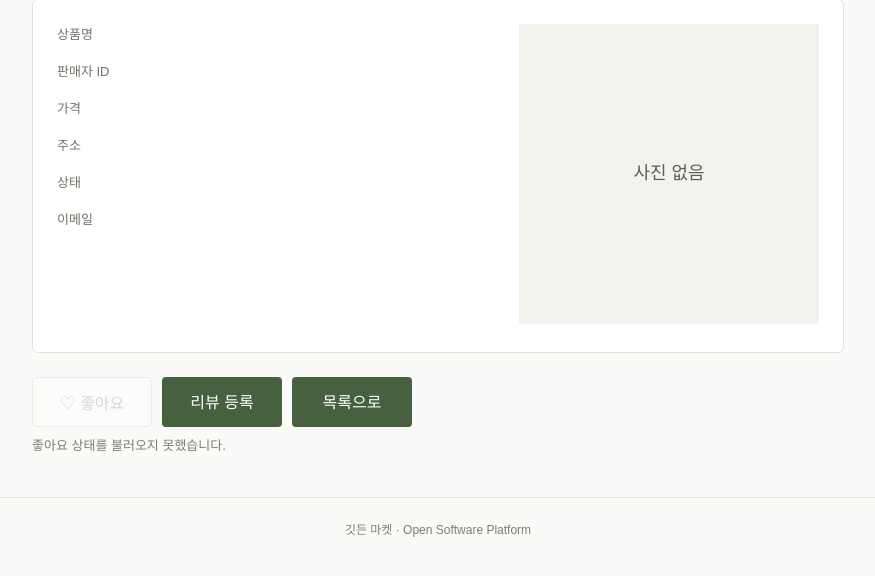
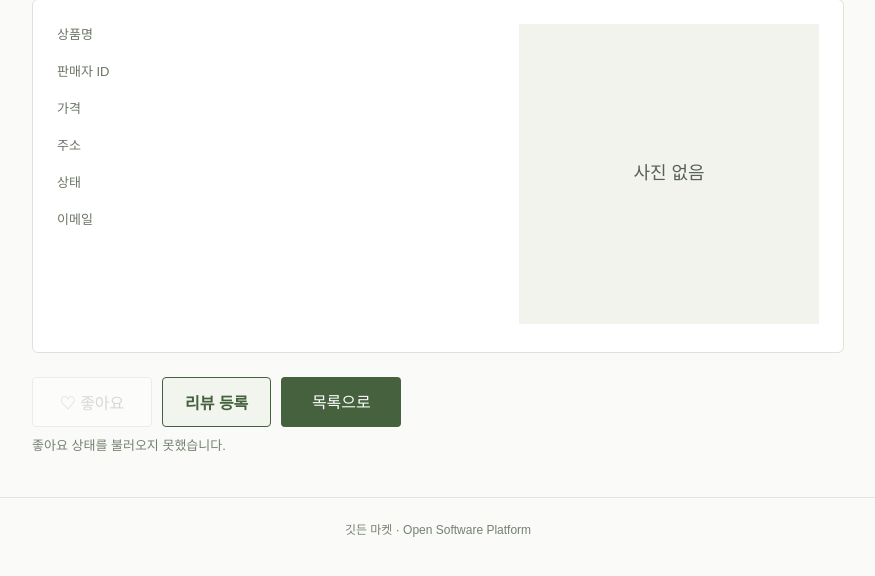
Before and after one commit to aarovo/2026_osp_project_gitden, a Flask app: template templates/product_detail.html in a window 1280 px wide. Shown: the part 190-766 px from the top of the page, without its empty margins (202-1077 px from the left). Run offline with Flask 3, Linux system fonts and the light colour scheme; the template is opened without the code that fills it, so the values that code supplies are empty.

Commit message:
style: Restyle the review button on the product detail page

```diff
--- a/static/register_review.css
+++ b/static/register_review.css
@@ -114,3 +114,33 @@
   padding: 12px 28px;
   font-size: 15px;
 }
+
+.review-write-btn {
+  display: inline-flex;
+  align-items: center;
+  gap: 6px;
+  margin: 0;
+  padding: 12px 22px;
+  border: 1.5px solid #45613d;
+  border-radius: 4px;
+  background: #f1f5ee;
+  color: #45613d;
+  font: inherit;
+  font-weight: 600;
+  cursor: pointer;
+  transition:
+    background 0.15s,
+    color 0.15s,
+    transform 0.1s;
+}
+.review-write-btn:hover {
+  background: #45613d;
+  color: #fff;
+}
+.review-write-btn:active {
+  transform: translateY(1px);
+}
+.review-write-btn:focus-visible {
+  outline: 3px solid rgba(69, 97, 61, 0.3);
+  outline-offset: 2px;
+}
--- a/templates/product_detail.html
+++ b/templates/product_detail.html
@@ -3,6 +3,10 @@
 <link
   rel="stylesheet"
   href="{{ url_for('static', filename='product_list.css') }}"
+/>
+<link
+  rel="stylesheet"
+  href="{{ url_for('static', filename='register_review.css') }}"
 />
 {% endblock %} {% block content %}
 
@@ -32,7 +36,9 @@
 </section>
 <div class="action-buttons">
   <button id="like-button" class="like-button" type="button" disabled></button>
-  <a class="button" href="{{ url_for('reviews.reg_reviews', name=name) }}"
+  <a
+    class="review-write-btn"
+    href="{{ url_for('reviews.reg_reviews', name=name) }}"
     >리뷰 등록</a
   >
   <a class="button" href="{{ url_for('product_list.product_list')  }}"
```
